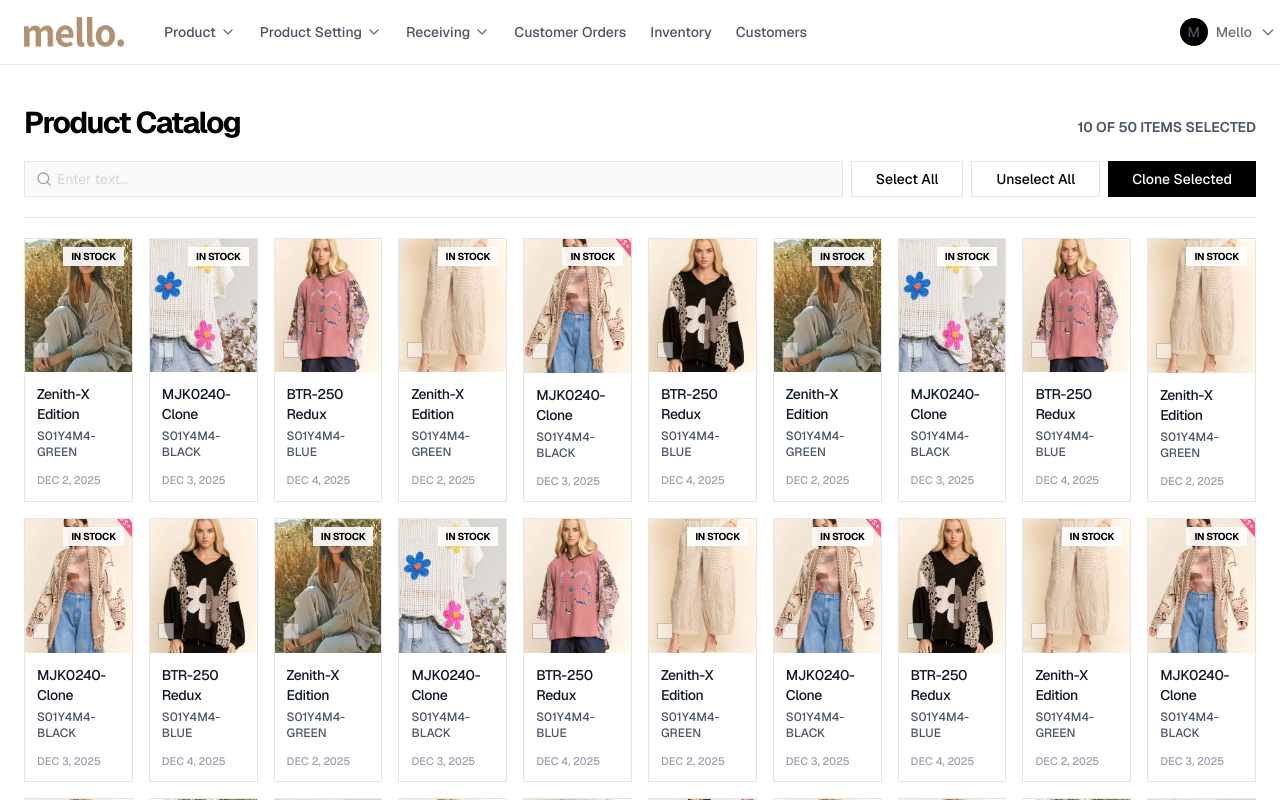
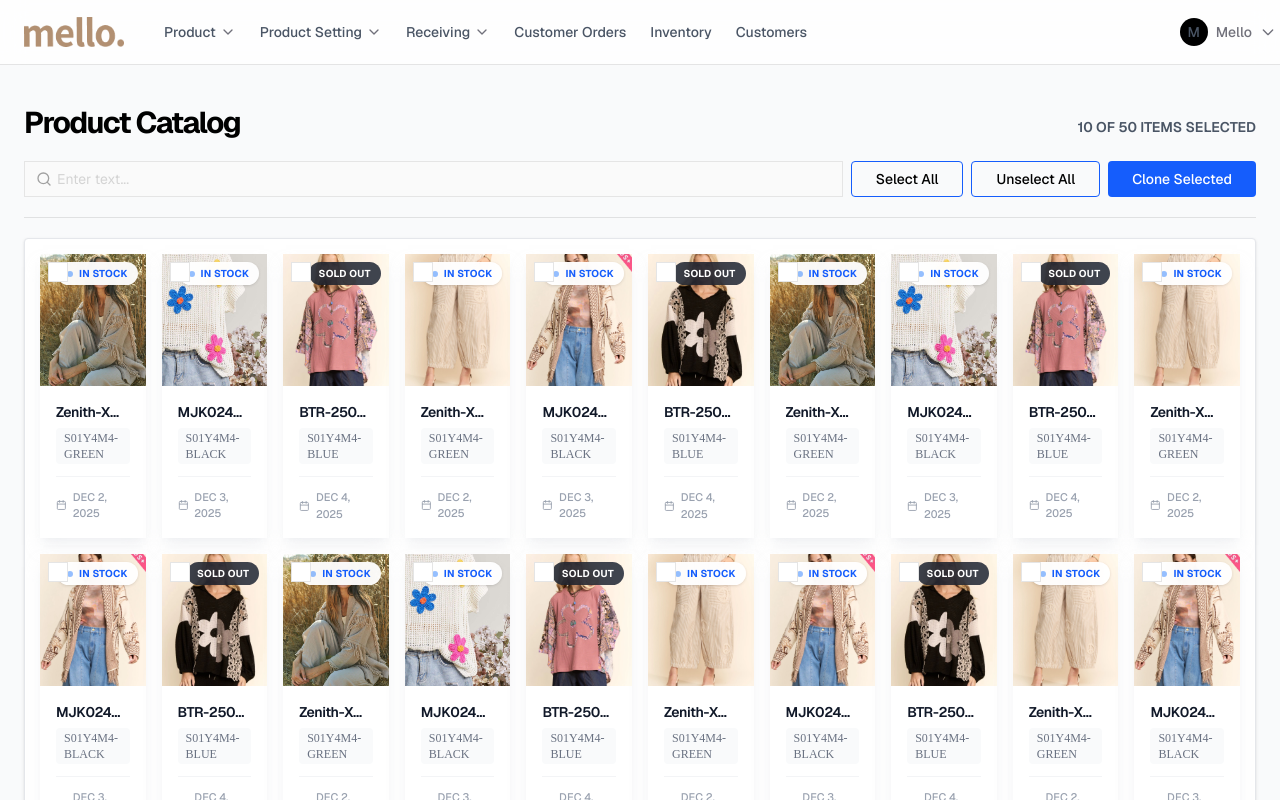
Before and after one commit to Animesh459/Vuerprise, a Vue app: page /products/list in a window 1280 px wide. Shown: the top 800 px of the page. Built offline with nearby package versions, Linux system fonts and the light colour scheme.

Commit message:
theme color with button color adjust , product list page adjust with theme color

```diff
--- a/src/App.vue
+++ b/src/App.vue
@@ -1,5 +1,5 @@
 <template>
-  <div  class="flex min-h-screen flex-col bg-background font-sans selection:bg-foreground selection:text-background">
+  <div  class="flex min-h-screen flex-col bg-[#f9fafb] font-sans selection:bg-foreground selection:text-background">
     <Header v-if="!shouldHideHeader" />
     <main
           class="px-6 py-4"
--- a/src/components/product/ProductCard.vue
+++ b/src/components/product/ProductCard.vue
@@ -1,44 +1,82 @@
 <template>
-  <div class="group relative flex flex-col border border-neutral-200 bg-white transition-all hover:border-gray-900">
-    <div class="relative aspect-[4/5] overflow-hidden bg-neutral-100">
+  <div
+    class="group relative flex flex-col bg-white rounded-md overflow-hidden transition-all duration-300 shadow-lg shadow-gray-200/50 hover:shadow-xl hover:shadow-gray-200/50 hover:-translate-y-1 cursor-pointer"
+    :class="{ 'ring-2 ring-blue-600 ring-offset-2': isSelected }"
+  >
+    <!-- Image Container -->
+    <div class="relative aspect-[4/5] overflow-hidden bg-gradient-to-br from-gray-100 to-gray-50">
       <img
-          :src="getProductImage(product.image) || '/placeholder.svg'"
-          :alt="product.name"
-          class="h-full w-full object-cover transition-transform duration-500 group-hover:scale-105"
+        :src="getProductImage(product.image) || '/placeholder.svg'"
+        :alt="product.name"
+        class="h-full w-full object-cover transition-transform duration-500 group-hover:scale-110"
       />
+
+      <!-- Gradient Overlay on Hover -->
+      <div class="absolute inset-0 bg-gradient-to-t from-black/40 via-transparent to-transparent opacity-0 group-hover:opacity-100 transition-opacity duration-300"></div>
+
+      <!-- Stock Badge -->
       <div
-          v-if="product.inStock"
-          class="absolute top-2 right-2 bg-white/90 px-2 py-0.5 text-[10px] font-bold tracking-tight text-black backdrop-blur-sm"
+        v-if="product.inStock"
+        class="absolute top-2 right-2 flex items-center gap-1.5 bg-white/95 backdrop-blur-sm px-2.5 py-1 rounded-full shadow-sm"
       >
-        IN STOCK
+        <span class="w-1.5 h-1.5 bg-blue-500 rounded-full animate-pulse"></span>
+        <span class="text-[10px] font-bold text-blue-600 uppercase tracking-wide">In Stock</span>
       </div>
-      <div class="absolute bottom-2 left-2">
-        <input
-            type="checkbox"
-            class="relative h-4 w-4 appearance-none border border-black/20 bg-white/50 rounded-sm cursor-pointer
-    checked:bg-black checked:border-black
-    after:content-['✓'] after:absolute after:inset-0
-    after:flex after:items-center after:justify-center
-    after:text-[10px] after:text-white after:font-bold
-    after:opacity-0 checked:after:opacity-100"
-        />
+
+      <!-- Out of Stock Badge -->
+      <div
+        v-else
+        class="absolute top-2 right-2 flex items-center gap-1.5 bg-gray-900/80 backdrop-blur-sm px-2.5 py-1 rounded-full"
+      >
+        <span class="text-[10px] font-bold text-white uppercase tracking-wide">Sold Out</span>
+      </div>
+
+      <!-- Selection Checkbox -->
+      <div class="absolute top-2 left-2 z-10">
+        <BaseCheckbox label="" />
+      </div>
+
+    </div>
+
+    <!-- Product Info -->
+    <div class="flex flex-col p-4">
+      <h3 class="text-sm font-semibold text-gray-900 tracking-tight line-clamp-1 group-hover:text-blue-600 transition-colors">
+        {{ product.name }}
+      </h3>
+      <p class="mt-1.5 text-xs font-medium text-gray-500 font-mono bg-gray-50 px-2 py-0.5 rounded w-fit">
+        {{ product.sku }}
+      </p>
+      <div class="flex items-center justify-between mt-3 pt-3 border-t border-gray-100">
+        <p class="text-[11px] font-medium text-gray-400 tabular-nums flex items-center gap-1.5">
+          <Calendar class="w-3 h-3" />
+          {{ product.date }}
+        </p>
       </div>
     </div>
-    <div class="flex flex-col p-3">
-      <h3 class="text-sm font-medium tracking-tight  text-gray-900">{{ product.name }}</h3>
-      <p class="mt-1 text-xs font-medium text-gray-600 ">{{ product.sku }}</p>
-      <p class="mt-3 text-[11px] font-medium text-gray-400 tabular-nums ">{{ product.date }}</p>
-    </div>
+
+    <!-- Selection Indicator Bar -->
+    <div
+      v-if="isSelected"
+      class="absolute bottom-0 left-0 right-0 h-1 bg-gradient-to-r from-blue-600 to-purple-500"
+    ></div>
   </div>
 </template>
 
 <script setup>
-import {getProductImage} from "@/utils/helper.js";
+import { Check, Eye, Pencil, Calendar, MoreHorizontal } from 'lucide-vue-next'
+import { getProductImage } from "@/utils/helper.js"
+import BaseCheckbox from "@/components/form/BaseCheckbox.vue";
 
 defineProps({
   product: {
     type: Object,
     required: true
+  },
+  isSelected: {
+    type: Boolean,
+    default: false
   }
 })
+
+defineEmits(['toggle-select'])
 </script>
--- a/src/components/product/ProductItemsTest.vue
+++ b/src/components/product/ProductItemsTest.vue
@@ -1,5 +1,5 @@
 <template>
-  <div class="flex flex-col bg-white font-sans text-black selection:bg-black selection:text-white">
+  <div class="flex  text-black">
 
     <main class="flex-1">
 
@@ -29,7 +29,7 @@
         </div>
       </div>
 
-
+      <div class="common-card-new">
         <!-- Product Grid -->
         <div class="grid grid-cols-2 gap-x-4 gap-y-4 md:grid-cols-8 lg:grid-cols-8 xl:grid-cols-10">
           <ProductCard
@@ -38,7 +38,7 @@
               :product="product"
           />
         </div>
-
+      </div>
 
     </main>
 
--- a/src/index.css
+++ b/src/index.css
@@ -4,7 +4,7 @@
 body {
     color: #4B5563;
     font-size: 14px;
-    background: rgb(243, 244, 246);
+    background: #f9fafb;
 }
 
 
@@ -123,15 +123,15 @@ body {
     }
 
     .common-card-new {
-        @apply p-4 border  border-zinc-200 bg-white  transition-colors;
+        @apply bg-white rounded-xl shadow-sm border border-gray-200  p-[15px];
     }
 
     /*button new theme*/
     .btn-secondary-new {
-        @apply h-9 border border-border px-6 text-sm font-medium  transition-all hover:bg-black hover:text-white;
+        @apply h-9 border border-blue-600 rounded-xl px-6 text-sm font-medium  transition-all hover:bg-blue-500 hover:text-white;
     }
     .btn-primary-new {
-        @apply h-9 bg-black px-6 text-sm font-medium  text-white transition-all hover:bg-neutral-800
+        @apply h-9 bg-blue-600 rounded-xl px-6 text-sm font-medium  text-white transition-all hover:bg-blue-500
     }
 
     /*button*/
--- a/src/views/Welcome.vue
+++ b/src/views/Welcome.vue
@@ -1,12 +1,9 @@
 
 
 <template>
-  <div class="common-card p-0">
-
     <div class="relative">
 
       <Dashboard/>
-    </div>
 
   </div>
 </template>
--- a/src/views/dashboard/Dashboard.vue
+++ b/src/views/dashboard/Dashboard.vue
@@ -1,11 +1,8 @@
 <template>
-  <div class="flex bg-white font-sans text-black selection:bg-black selection:text-white">
+  <div class="flex  text-black">
 
     <main class="flex-1 overflow-y-auto">
-
-      <!-- Content -->
-      <div class="space-y-8">
-        <section>
+      <section class="flex flex-col  pb-4">
         <div class="flex justify-between items-end mb-1">
           <h1 class="text-3xl font-bold tracking-tighter ">Welcome, Mello User</h1>
           <p class="text-xs font-mono text-zinc-500 uppercase tracking-widest">LAST SYNC: {{ currentTime }}</p>
@@ -14,6 +11,9 @@
           Good to see you boss! System status: Nominal.
         </p>
       </section>
+      <!-- Content -->
+      <div class="common-card-new space-y-4">
+
 
         <!-- Metrics Grid -->
         <div class="grid grid-cols-1 md:grid-cols-2 lg:grid-cols-4 gap-6">
--- a/src/views/products/ProductList.vue
+++ b/src/views/products/ProductList.vue
@@ -1,10 +1,9 @@
 <template>
-  <div class="common-card p-0">
-<!--    <ProductItem />-->
-
+  <div class="">
     <ProductItemsTest />
-    <Pagination />
-
+    <div class="mt-8">
+      <Pagination />
+    </div>
   </div>
 </template>
 
```
Also changed, not shown: 1 other file (tests, documents, lock files or other folders). Lines whose indentation alone changed are shown as unchanged.
